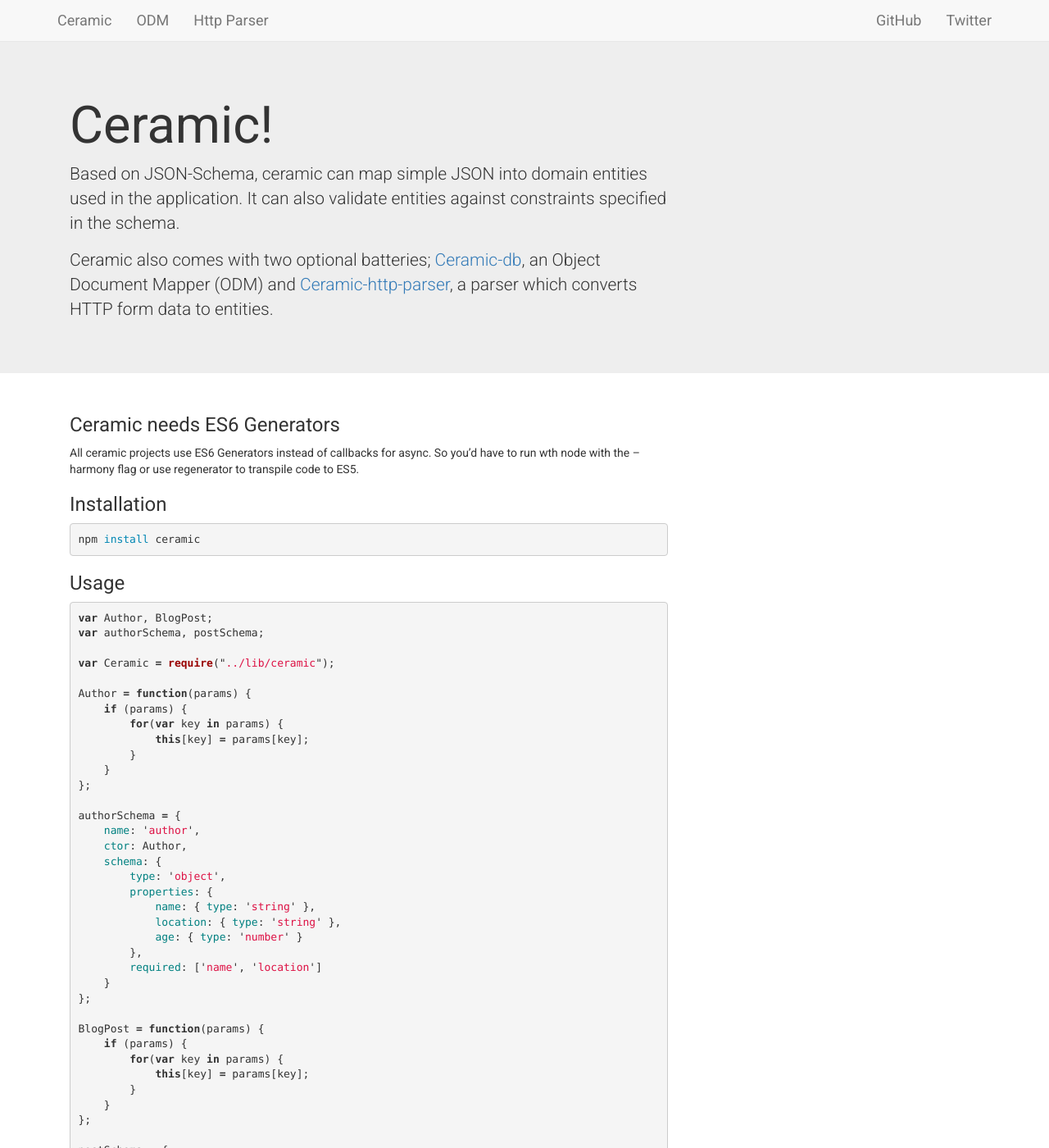
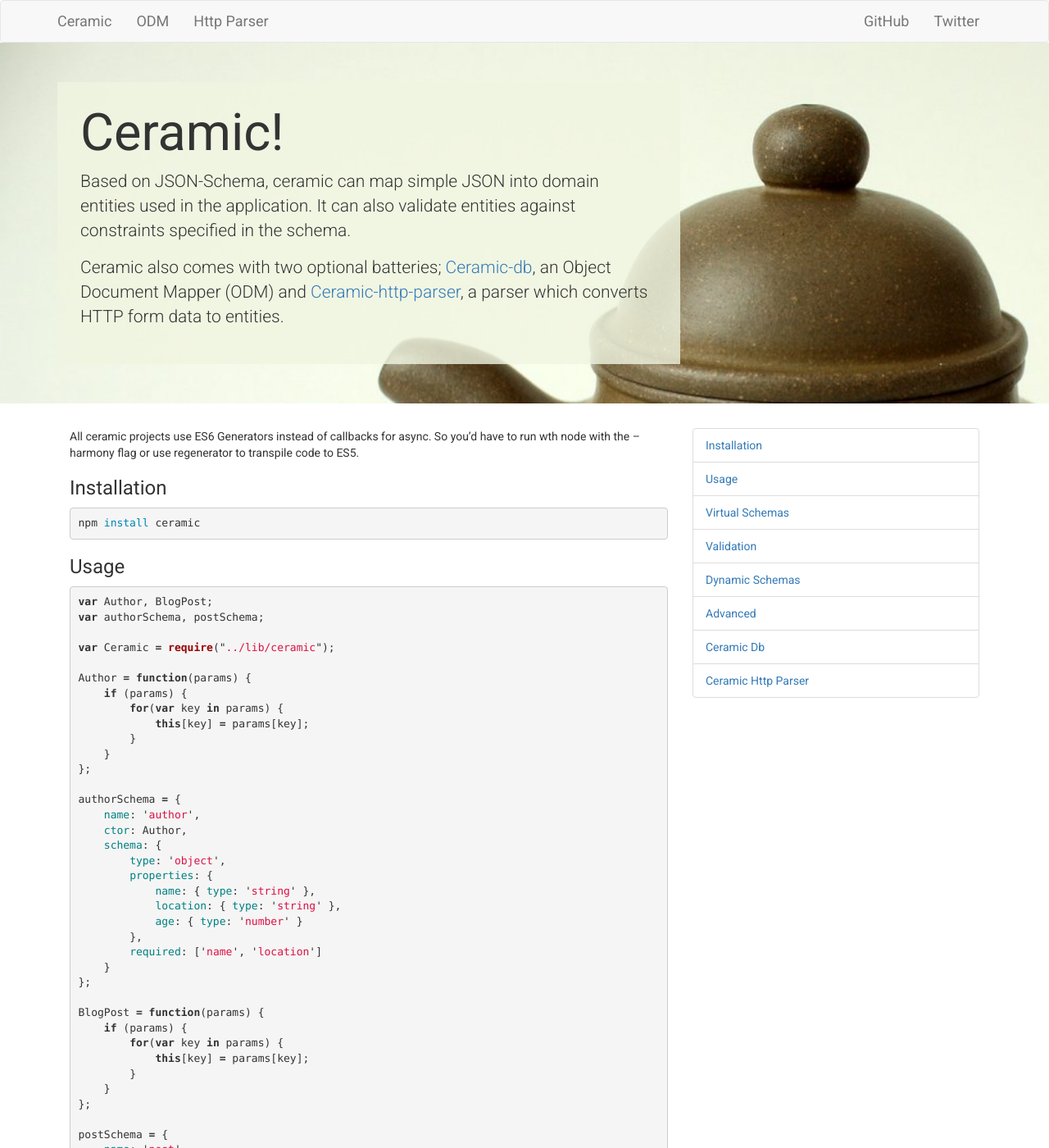
Before and after one commit to agilehead/ceramic, a Jekyll site: the page built from index.html, in a window 1280 px wide and 1400 px high. Shown: the whole window at 82% size. Built offline with Jekyll 4.4.1, drawn with Linux system fonts in a browser that asks for light colours; some of the changed text lies outside the part shown.

Commit message:
CSS, cover image, links etc

```diff
--- a/_includes/footer.html
+++ b/_includes/footer.html
@@ -1,55 +1,8 @@
-<footer class="site-footer">
-
-  <div class="wrapper">
-
-    <h2 class="footer-heading">{{ site.title }}</h2>
-
-    <div class="footer-col-wrapper">
-      <div class="footer-col  footer-col-1">
-        <ul class="contact-list">
-          <li>{{ site.title }}</li>
-          <li><a href="mailto:{{ site.email }}">{{ site.email }}</a></li>
-        </ul>
-      </div>
-
-      <div class="footer-col  footer-col-2">
-        <ul class="social-media-list">
-          {% if site.github_username %}
-          <li>
-            <a href="https://github.com/{{ site.github_username }}">
-              <span class="icon  icon--github">
-                <svg viewBox="0 0 16 16">
-                  <path fill="#828282" d="M7.999,0.431c-4.285,0-7.76,3.474-7.76,7.761 c0,3.428,2.223,6.337,5.307,7.363c0.388,0.071,0.53-0.168,0.53-0.374c0-0.184-0.007-0.672-0.01-1.32 c-2.159,0.469-2.614-1.04-2.614-1.04c-0.353-0.896-0.862-1.135-0.862-1.135c-0.705-0.481,0.053-0.472,0.053-0.472 c0.779,0.055,1.189,0.8,1.189,0.8c0.692,1.186,1.816,0.843,2.258,0.645c0.071-0.502,0.271-0.843,0.493-1.037 C4.86,11.425,3.049,10.76,3.049,7.786c0-0.847,0.302-1.54,0.799-2.082C3.768,5.507,3.501,4.718,3.924,3.65 c0,0,0.652-0.209,2.134,0.796C6.677,4.273,7.34,4.187,8,4.184c0.659,0.003,1.323,0.089,1.943,0.261 c1.482-1.004,2.132-0.796,2.132-0.796c0.423,1.068,0.157,1.857,0.077,2.054c0.497,0.542,0.798,1.235,0.798,2.082 c0,2.981-1.814,3.637-3.543,3.829c0.279,0.24,0.527,0.713,0.527,1.437c0,1.037-0.01,1.874-0.01,2.129 c0,0.208,0.14,0.449,0.534,0.373c3.081-1.028,5.302-3.935,5.302-7.362C15.76,3.906,12.285,0.431,7.999,0.431z"/>
-                </svg>
-              </span>
-
-              <span class="username">{{ site.github_username }}</span>
-            </a>
-          </li>
-          {% endif %}
-
-          {% if site.twitter_username %}
-          <li>
-            <a href="https://twitter.com/{{ site.twitter_username }}">
-              <span class="icon  icon--twitter">
-                <svg viewBox="0 0 16 16">
-                  <path fill="#828282" d="M15.969,3.058c-0.586,0.26-1.217,0.436-1.878,0.515c0.675-0.405,1.194-1.045,1.438-1.809
-                  c-0.632,0.375-1.332,0.647-2.076,0.793c-0.596-0.636-1.446-1.033-2.387-1.033c-1.806,0-3.27,1.464-3.27,3.27 c0,0.256,0.029,0.506,0.085,0.745C5.163,5.404,2.753,4.102,1.14,2.124C0.859,2.607,0.698,3.168,0.698,3.767 c0,1.134,0.577,2.135,1.455,2.722C1.616,6.472,1.112,6.325,0.671,6.08c0,0.014,0,0.027,0,0.041c0,1.584,1.127,2.906,2.623,3.206 C3.02,9.402,2.731,9.442,2.433,9.442c-0.211,0-0.416-0.021-0.615-0.059c0.416,1.299,1.624,2.245,3.055,2.271 c-1.119,0.877-2.529,1.4-4.061,1.4c-0.264,0-0.524-0.015-0.78-0.046c1.447,0.928,3.166,1.469,5.013,1.469 c6.015,0,9.304-4.983,9.304-9.304c0-0.142-0.003-0.283-0.009-0.423C14.976,4.29,15.531,3.714,15.969,3.058z"/>
-                </svg>
-              </span>
-
-              <span class="username">{{ site.twitter_username }}</span>
-            </a>
-          </li>
-          {% endif %}
-        </ul>
-      </div>
-
-      <div class="footer-col  footer-col-3">
-        <p class="text">{{ site.description }}</p>
-      </div>
+<footer>
+    <div class="container">
+        <p>
+            Cover picture is by <a href="https://www.flickr.com/photos/pinmonkeypress/">pinmonkeypress</a>, CC licensed. <br />
+            Ceramic is GPL V3. You can follow me at <a href="http://www.github.com/jeswin">github.com/jeswin</a> and <a href="http://www.twitter.com/jeswin">twitter.com/jeswin</a>.
+        </p>
     </div>
-
-  </div>
-
 </footer>
--- a/_includes/header.html
+++ b/_includes/header.html
@@ -1,4 +1,4 @@
-<header class="navbar navbar-default navbar-fixed-top" id="top" role="banner">
+<header class="navbar navbar-default" id="top" role="banner">
   <div class="container">
     <div class="navbar-header">
       <button class="navbar-toggle collapsed" type="button" data-toggle="collapse">
--- a/_includes/index.md
+++ b/_includes/index.md
@@ -1,5 +1,3 @@
-### Ceramic needs ES6 Generators
-
 All ceramic projects use ES6 Generators instead of callbacks for async. So you'd have to run wth node with the --harmony flag or use regenerator to transpile code to ES5.
 
 ### Installation
--- a/css/main.css
+++ b/css/main.css
@@ -1,7 +1,27 @@
 body {
-    font-family: "Roboto", "Helvetica Neue", Helvetica, Arial, sans-serif
+    font-family: "Roboto", "Helvetica Neue", Helvetica, Arial, sans-serif;
+    padding: 0;
 }
+
+header.navbar { margin-bottom: 0 }
 
 .nav {
     font-size: 18px
 }
+
+.banner {
+    background-color: rgba(240, 245, 225, 0.8);
+    padding: 0.5em 2em 2em 2em
+}
+
+.jumbotron {
+    background: url(../images/cover.jpg) no-repeat;
+    background-size: cover;
+}
+
+footer {
+    background: rgb(218, 226, 187);
+    padding: 3em;
+    text-align: center;
+    margin-bottom: 0;
+}
--- a/index.html
+++ b/index.html
@@ -6,7 +6,7 @@
 
     <div class="jumbotron">
         <div class="container">
-            <div class="col-md-8">
+            <div class="banner col-md-8">
                 <h1>Ceramic!</h1>
                 <p>
                     Based on JSON-Schema, ceramic can map simple JSON into domain entities used in the application. It can also validate entities against constraints specified in the schema.
@@ -25,5 +25,17 @@
             {% capture index %}{% include index.md %}{% endcapture %}
             {{ index | append:'' | markdownify }}
         </div>
+        <div class="col-md-4">
+            <ul class="list-group">
+                <li class="list-group-item"><a href="#installation">Installation</a></li>
+                <li class="list-group-item"><a href="#usage">Usage</a></li>
+                <li class="list-group-item"><a href="#virtual-schemas">Virtual Schemas</a></li>
+                <li class="list-group-item"><a href="#validation">Validation</a></li>
+                <li class="list-group-item"><a href="#dynamic-schemas">Dynamic Schemas</a></li>
+                <li class="list-group-item"><a href="#advanced">Advanced</a></li>
+                <li class="list-group-item"><a href="/ceramic-db/">Ceramic Db</a></li>
+                <li class="list-group-item"><a href="/ceramic-http-parser/">Ceramic Http Parser</a></li>
+            </ul>
+        </div>
     </div>
 </div>
```
Also changed, not shown: other parts of _includes/index.md (+5 -0 lines), images/cover.jpg (added).
